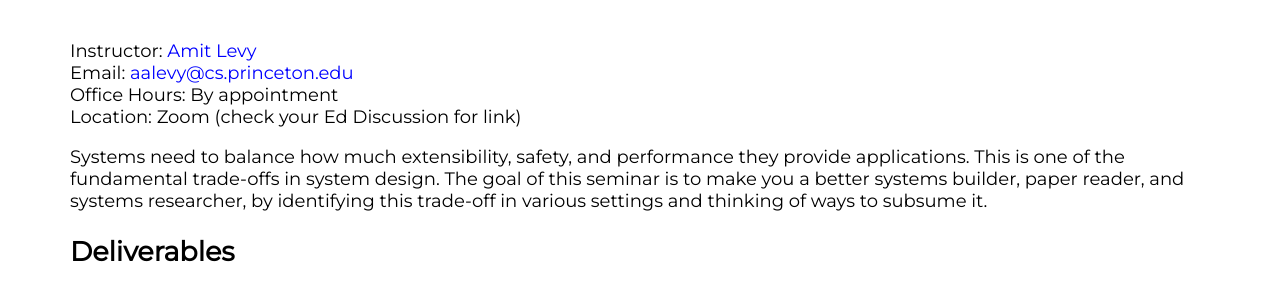
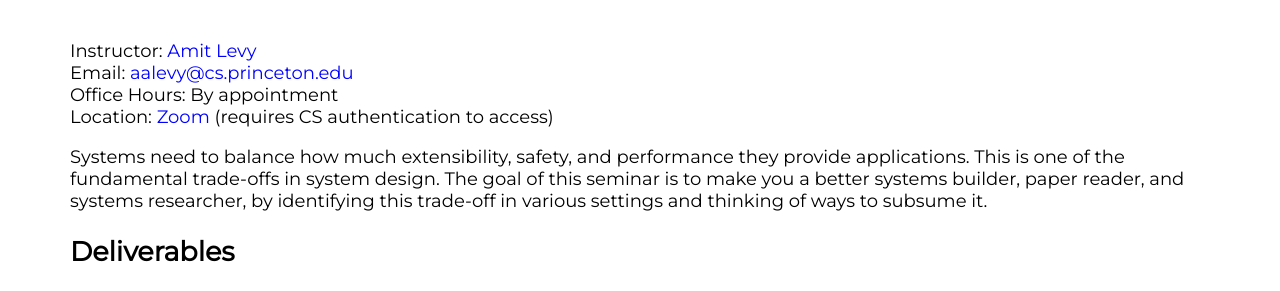
Before and after one commit to PrincetonSystems/os-seminar, a Jekyll site: the page built from index.markdown, in a window 1280 px wide. Shown: the part 348-639 px from the top of the page. Built offline with Jekyll 4.4.1, drawn with Linux system fonts in a browser that asks for light colours.

Commit message:
Add protected Zoom link

```diff
--- a/index.markdown
+++ b/index.markdown
@@ -6,7 +6,7 @@ title: Syllabus
 Instructor: [Amit Levy](https://amitlevy.com)\
 Email: <aalevy@cs.princeton.edu>\
 Office Hours: By appointment\
-Location: Zoom (check your Ed Discussion for link)
+Location: [Zoom](https://praxis.cs.princeton.edu/redirect/zoom.php) (requires CS authentication to access)
 
 Systems need to balance how much extensibility, safety, and performance they
 provide applications. This is one of the fundamental trade-offs in system
```
